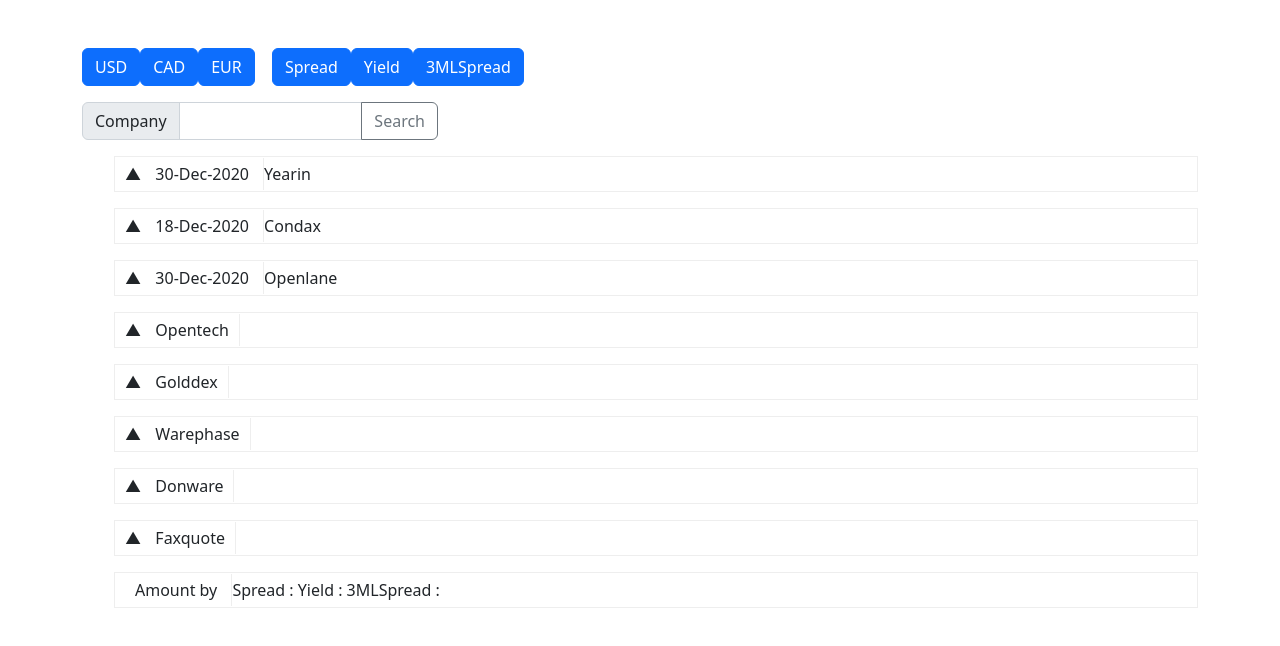
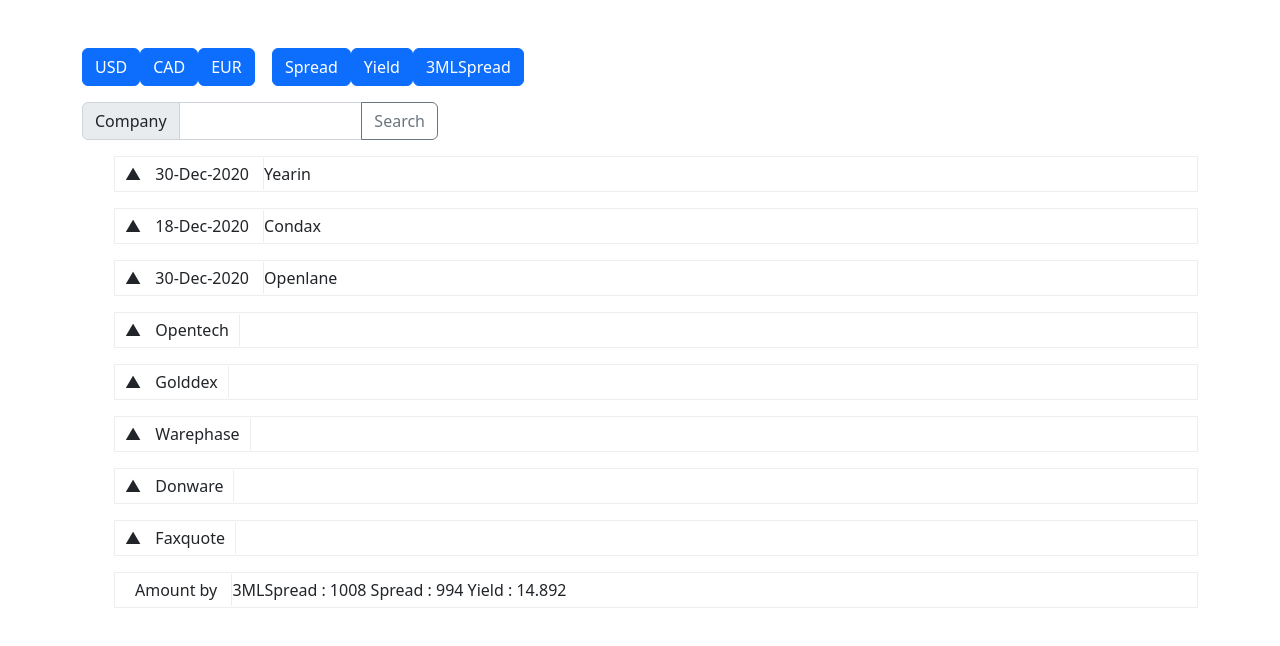
Before and after one commit to FitoGT/inter-price, a Vue app: page / in a window 1280 px wide. Shown: the top 646 px of the page. Built offline with nearby package versions, Linux system fonts and the light colour scheme.

Commit message:
calculate amounts

```diff
--- a/src/components/MainTable.vue
+++ b/src/components/MainTable.vue
@@ -14,9 +14,7 @@
     <ul class="main-table">
       <li>
         <span> Amount by </span>
-        <span> Spread : </span>
-        <span> Yield : </span>
-        <span> 3MLSpread : </span>
+        <span v-for="amount of showAmounts" :key="amount"> {{ amount }} : {{ amountCalculation[amount] }}</span>
       </li>
     </ul>
   </div>
@@ -43,7 +41,8 @@ export default {
   },
   data() {
     return {
-      showElements: []
+      showElements: [],
+      showAmounts: ['3MLSpread', 'Spread', 'Yield']
     }
   },
   computed: {
@@ -53,6 +52,20 @@ export default {
         results = results.filter(i => i.Company.toLowerCase() == this.filters.company.toLowerCase())
       }
       return results
+    },
+    amountCalculation() {
+      let quoteArray = this.filterItem.map(i => i.Quote).filter(i => i).flat()
+      let amounts = {
+        "Spread": 0,
+        "Yield": 0,
+        "3MLSpread": 0
+      }
+      for (const key in amounts) {
+        quoteArray.forEach(q => {
+          amounts[key] += q[key]
+        })
+      }
+      return amounts
     }
   },
   methods: {
```
